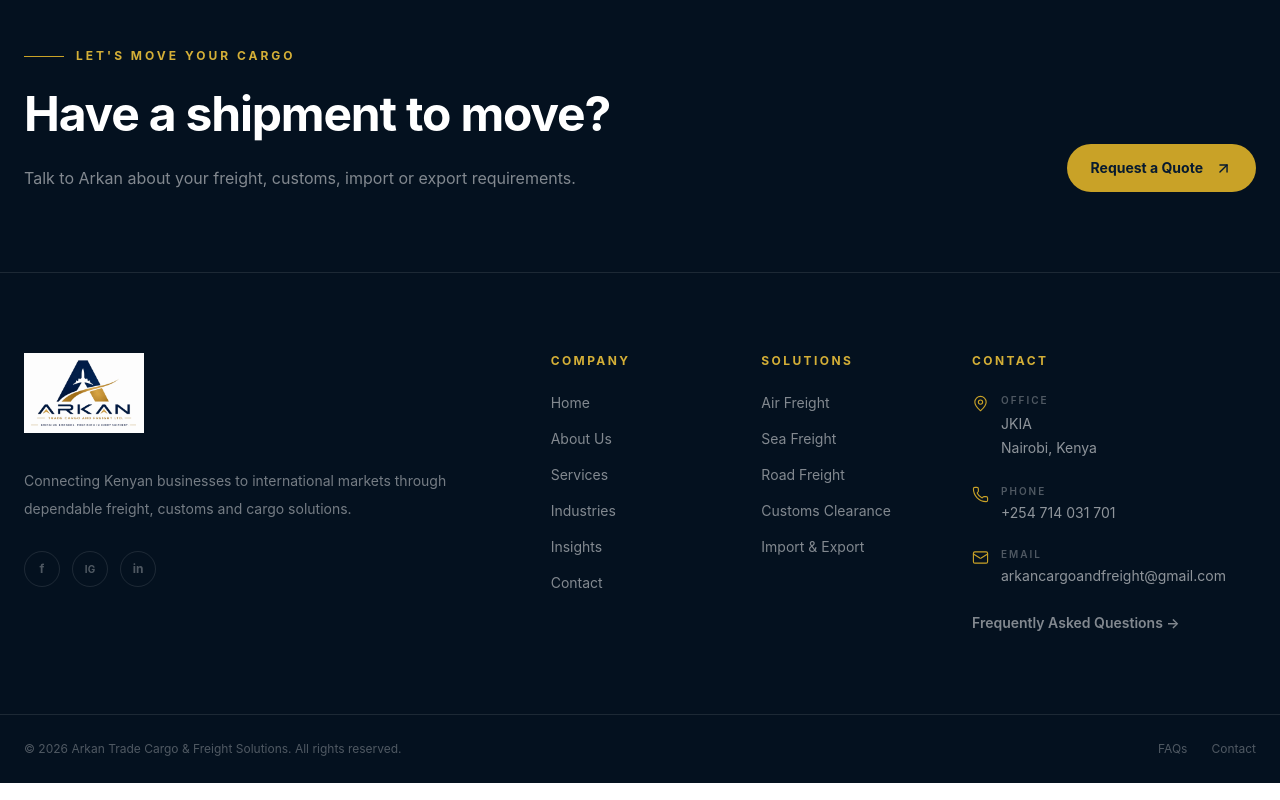
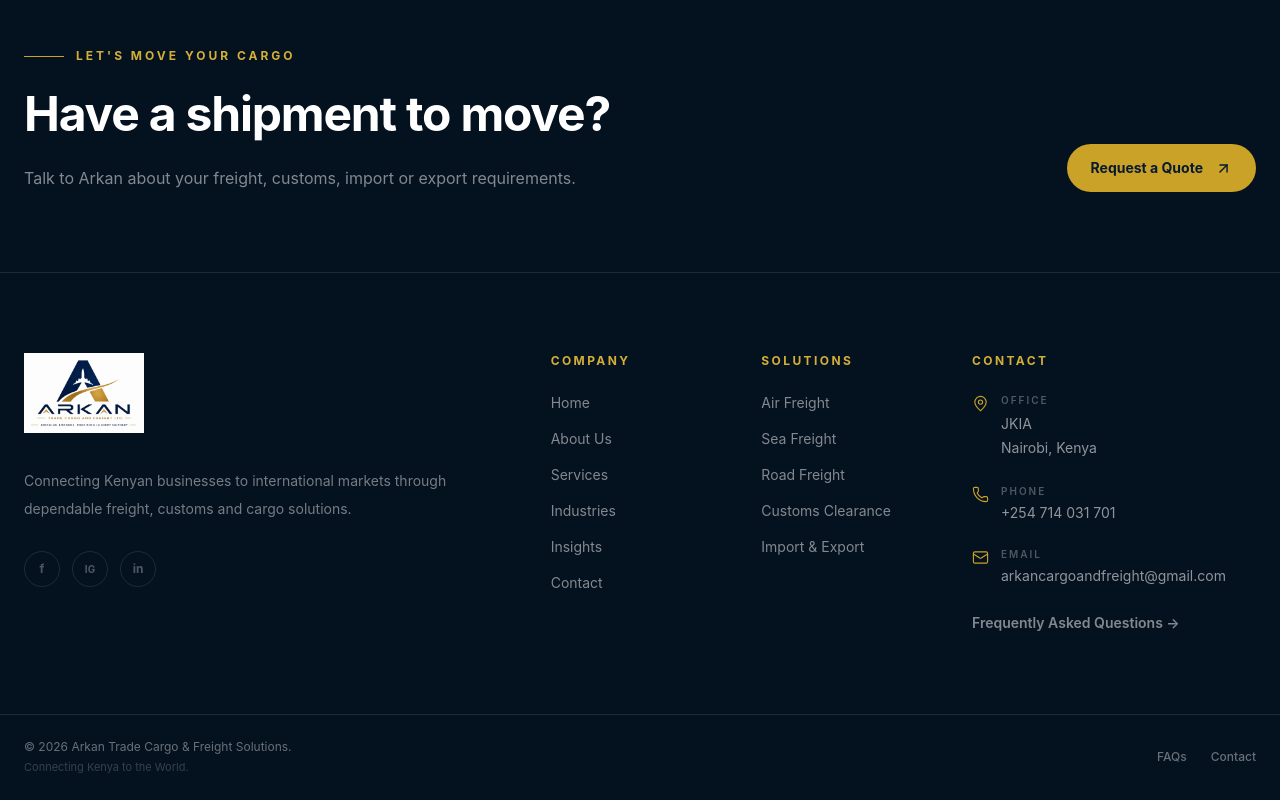
Before and after one commit to jmumo1137/arkan-trade-cargo, a React app in the folder frontend/: page /faq in a window 1280 px wide. Shown: the part 1827-2627 px from the top of the page. Built offline with nearby package versions, Linux system fonts and the light colour scheme; the HTML template or start-up script is replaced by a standard one.

Commit message:
contact update

```diff
--- a/frontend/src/components/Footer.jsx
+++ b/frontend/src/components/Footer.jsx
@@ -356,35 +356,39 @@
       ====================================================== */}
 
 <div className="border-t border-white/10">
+  <div className="arkan-container flex flex-col gap-5 py-6 sm:flex-row sm:items-center sm:justify-between">
 
-        <div className="arkan-container flex flex-col justify-between gap-4 py-6 sm:flex-row sm:items-center">
-
-          <p className="text-xs leading-5 text-white/30">
-            © {new Date().getFullYear()} Arkan Trade Cargo & Freight
-            Solutions. All rights reserved.
+    {/* Copyright */}
+    <div className="flex flex-col gap-1">
+      <p className="text-xs text-white/40">
+        © {new Date().getFullYear()} Arkan Trade Cargo & Freight Solutions.
       </p>
 
+      <p className="text-[11px] text-white/20">
+        Connecting Kenya to the World.
+      </p>
+    </div>
 
+    {/* Footer Links */}
     <div className="flex items-center gap-6">
-
       <Link
         to="/faq"
-              className="text-xs text-white/30 transition-colors hover:text-white/70"
+        className="group relative text-xs font-medium text-white/40 transition-colors duration-300 hover:text-white"
       >
         FAQs
+        <span className="absolute -bottom-1 left-0 h-px w-0 bg-[#c9a227] transition-all duration-300 group-hover:w-full" />
       </Link>
 
       <Link
         to="/contact"
-              className="text-xs text-white/30 transition-colors hover:text-white/70"
+        className="group relative text-xs font-medium text-white/40 transition-colors duration-300 hover:text-white"
       >
         Contact
+        <span className="absolute -bottom-1 left-0 h-px w-0 bg-[#c9a227] transition-all duration-300 group-hover:w-full" />
       </Link>
-
     </div>
 
   </div>
-
 </div>
 
     </footer>
```
Lines whose indentation alone changed are shown as unchanged.
